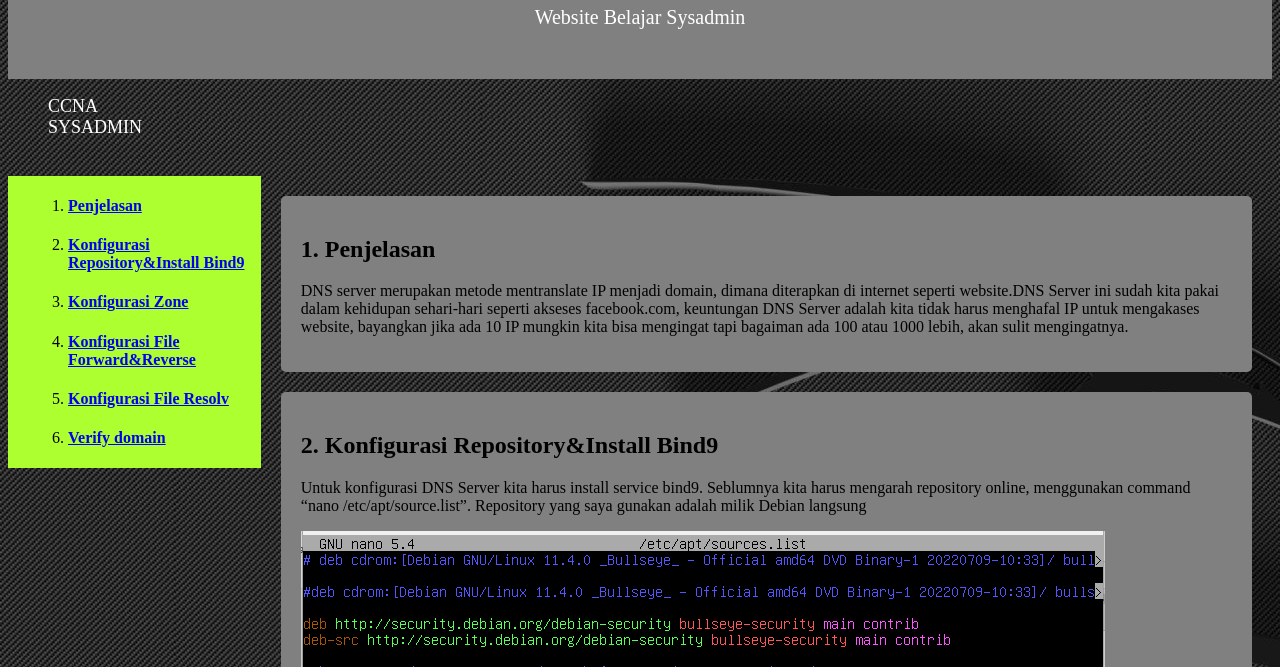
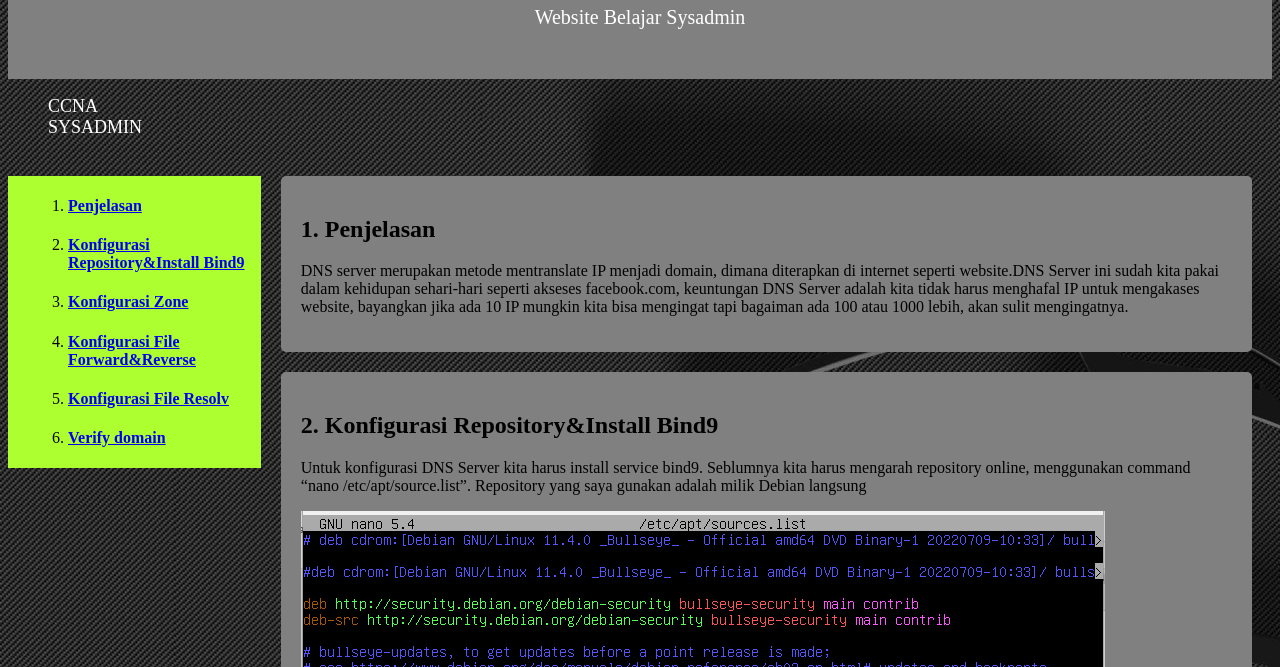
Before and after one commit to galihtw04/Web-Server-Tutorial, a plain HTML site: page index.html in a window 1280 px wide. Shown: the part 133-800 px from the top of the page. Drawn offline with Linux system fonts and the light colour scheme.

Commit message:
Update sysadmin.css

```diff
--- a/assets/sysadmin.css
+++ b/assets/sysadmin.css
@@ -47,10 +47,12 @@ header {
 .sysadmin {
     border-radius: 5px;
     padding: 20px;
-    margin-top: 20px;
+    margin: 20px 0;
+    margin-top: 0px;
     background-color: grey;
     font-family: 'Lobster Two';
  }
+
 aside {
     float: left;
     width: 20%;
```
